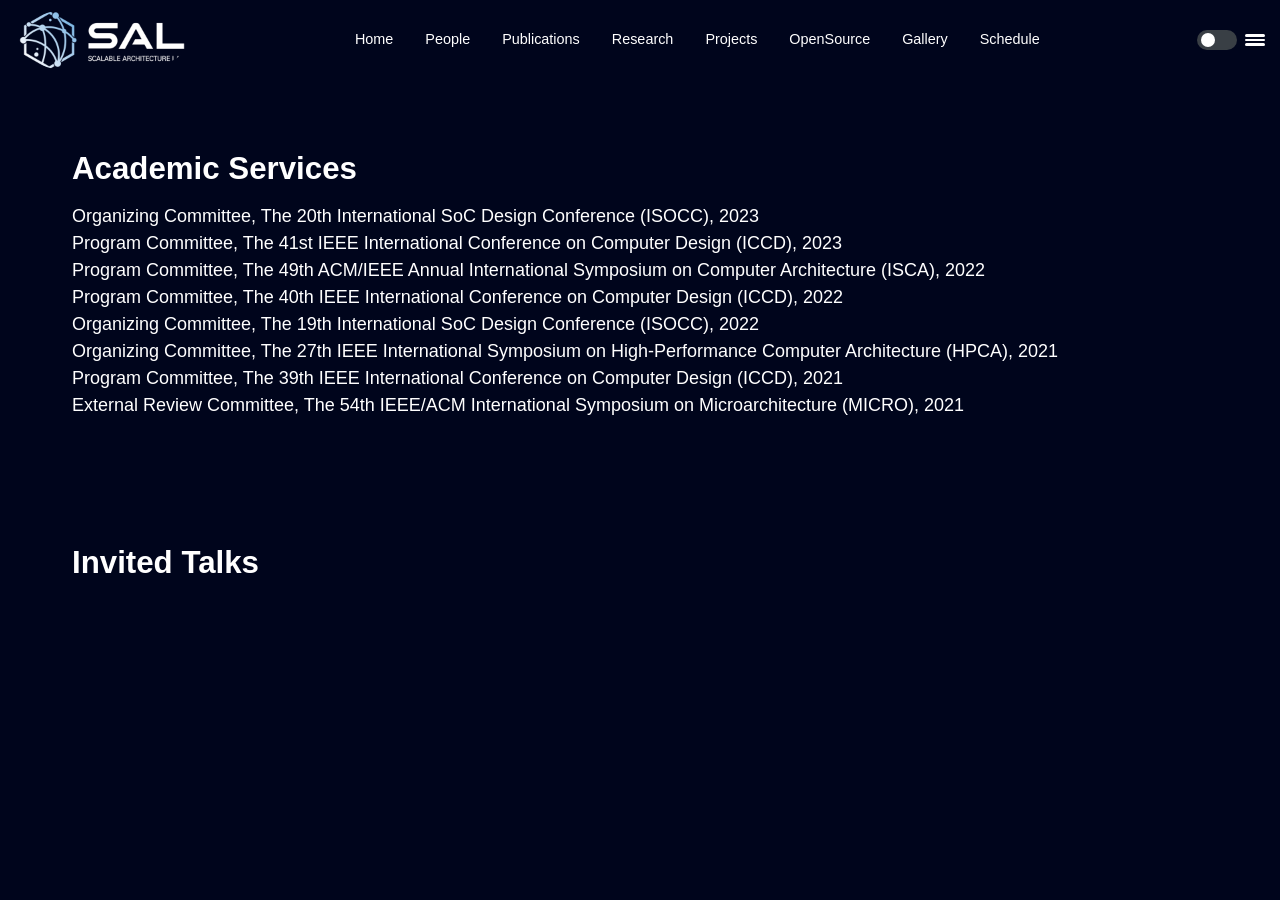
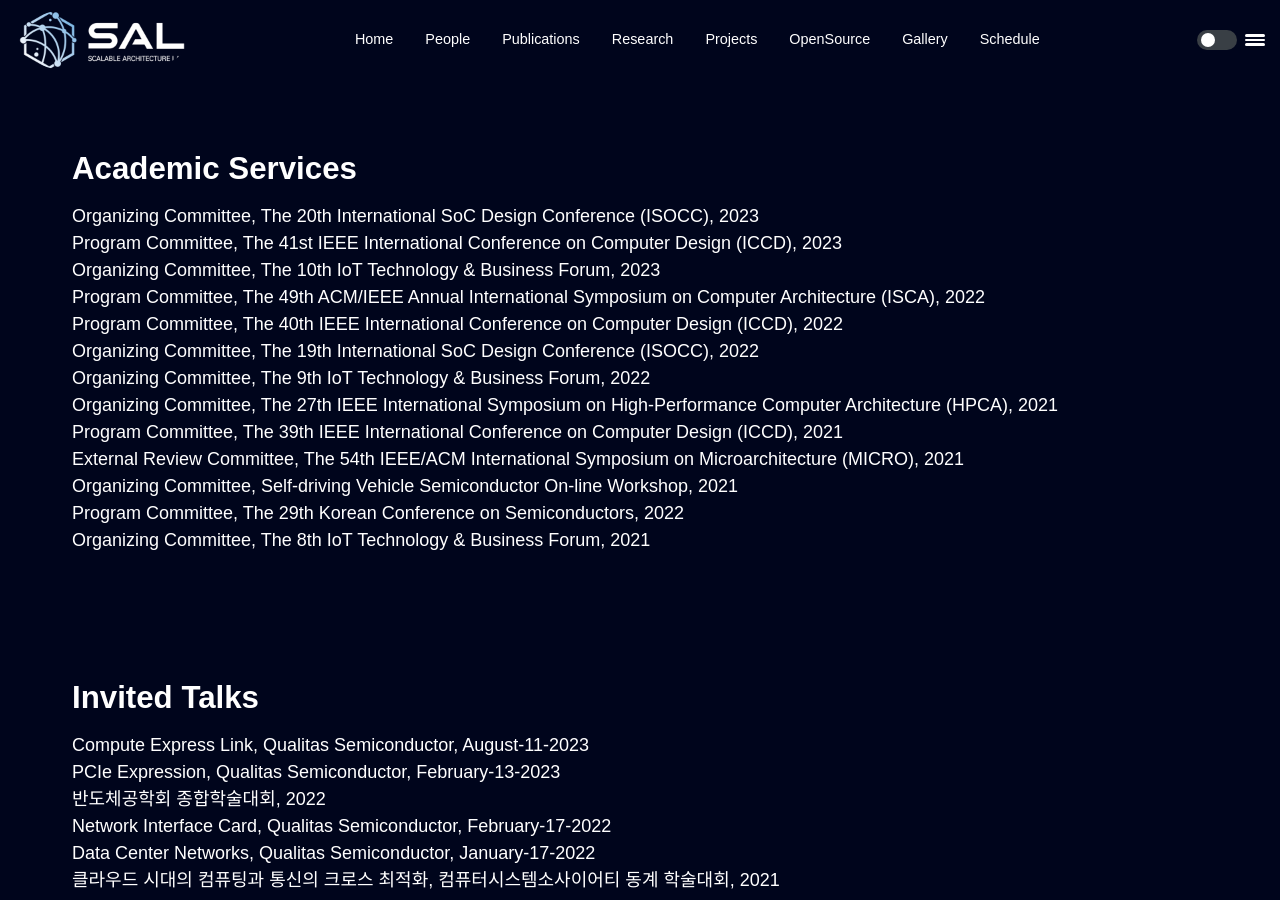
Before and after one commit to scalable-arch/scalable-arch.github.io, a Jekyll site: the page built from members-professor-services.md, in a window 1280 px wide and 900 px high, scrolled down 398 px. Built offline with Jekyll 4.4.1, drawn with Linux system fonts in a browser that asks for light colours; some of the changed text lies outside the part shown.

Commit message:
Update members-professor-services.md

```diff
--- a/members-professor-services.md
+++ b/members-professor-services.md
@@ -10,14 +10,43 @@ layout: post
 
   1. Organizing Committee, [The 20th International SoC Design Conference (ISOCC)](http://2023.isocc.org/), 2023
   1. Program Committee, [The 41st IEEE International Conference on Computer Design (ICCD)](https://iccd-conf.com/2023/), 2023
+  1. Organizing Committee, [The 10th IoT Technology & Business Forum](https://www.theieie.org/events/?part=02&c_id=825), 2023
   1. Program Committee, [The 49th ACM/IEEE Annual International Symposium on Computer Architecture (ISCA)](https://www.iscaconf.org/isca2022/), 2022
   1. Program Committee, [The 40th IEEE International Conference on Computer Design (ICCD)](https://iccd-conf.com/2022/), 2022
   1. Organizing Committee, [The 19th International SoC Design Conference (ISOCC)](http://2022.isocc.org/), 2022
+  1. Organizing Committee, [The 9th IoT Technology & Business Forum](https://www.theieie.org/events/?part=02&c_id=797), 2022
   1. Organizing Committee, [The 27th IEEE International Symposium on High-Performance Computer Architecture (HPCA)](https://hpca-conf.org/2021/), 2021
   1. Program Committee, [The 39th IEEE International Conference on Computer Design (ICCD)](https://iccd-conf.com/2021/), 2021
   1. External Review Committee, [The 54th IEEE/ACM International Symposium on Microarchitecture (MICRO)](https://microarch.org/micro54/), 2021
+  1. Organizing Committee, [Self-driving Vehicle Semiconductor On-line Workshop](https://www.theise.org/notice_1/?pageid=1&mod=document&uid=99), 2021
+  1. Program Committee, [The 29th Korean Conference on Semiconductors](https://kcs.cosar.or.kr/2022/), 2022
+  1. Organizing Committee, [The 8th IoT Technology & Business Forum](https://www.theieie.org/events/?part=02&c_id=757), 2021
+
 
 ## Invited Talks
 
+{: reversed="reversed" }
+
+  1. Compute Express Link, Qualitas Semiconductor, August-11-2023
+  1. PCIe Expression, Qualitas Semiconductor, February-13-2023
+  1. 반도체공학회 종합학술대회, 2022
+  1. Network Interface Card, Qualitas Semiconductor, February-17-2022
+  1. Data Center Networks, Qualitas Semiconductor, January-17-2022
+  1. 클라우드 시대의 컴퓨팅과 통신의 크로스 최적화, 컴퓨터시스템소사이어티 동계 학술대회, 2021
+  1. Cross-optimization over Computation and Communication for Edge AI, SKKU AI colloquium, November-5-2021
+  1. IoT 시대의 통신과 컴퓨팅의 융합, IoT Technology & Business Forum, 2020
+
+
+## SKKU Internal
+
+{: reversed="reversed" }
+
+  1. 입학사정관, 2023
+  2. 반도체디스플레이공학과 운영위원, 2023
+  3. 슈퍼컴퓨팅센터 운영위원, 2023
+  4. 반도체 T/F 분과장, 2022 - 2023
+  5. BK 중간보고서 작성 위원, 2023
+  6. 인공지능학과 면접위원, 2023
+  7. 반도체디스플레이공학과,
 <ol reversed>
 </ol>
```
